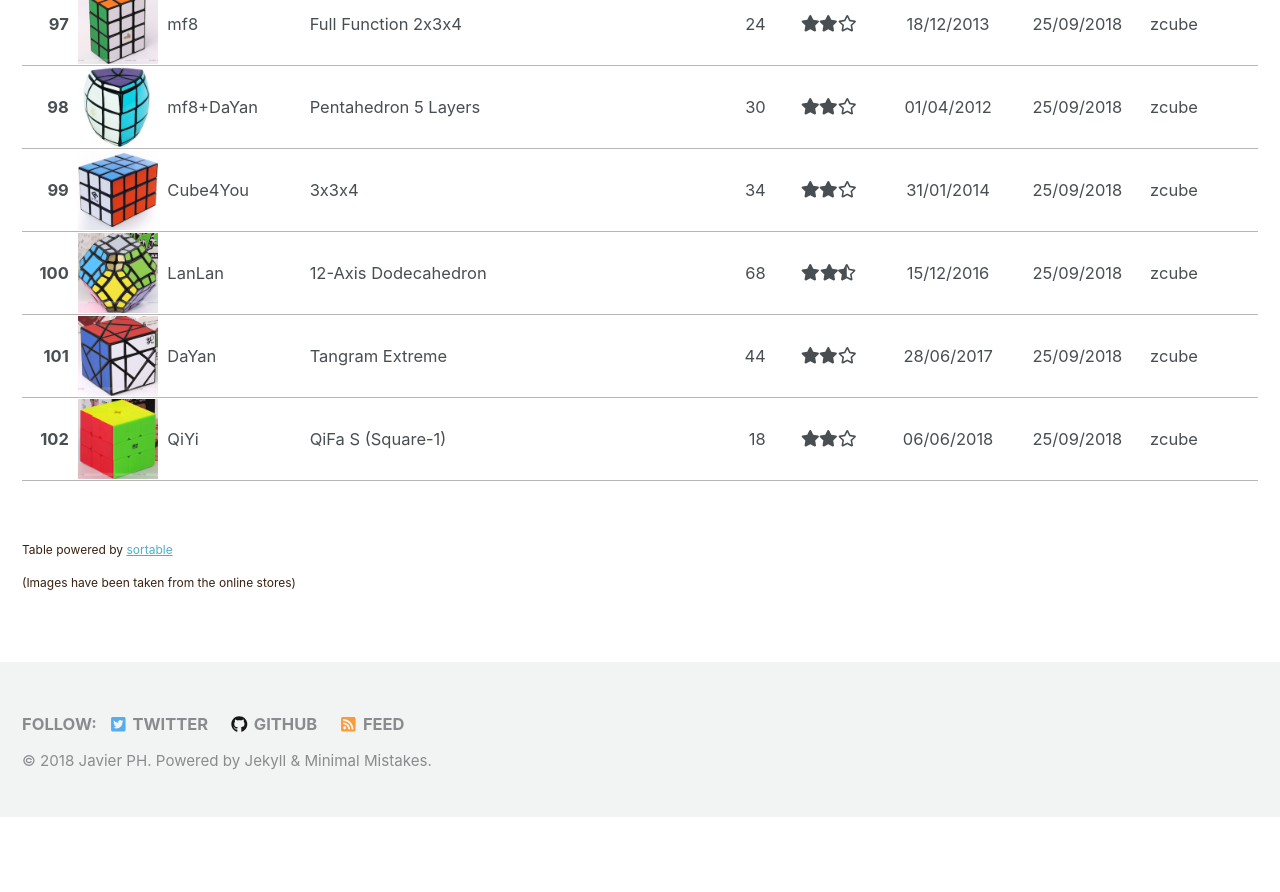
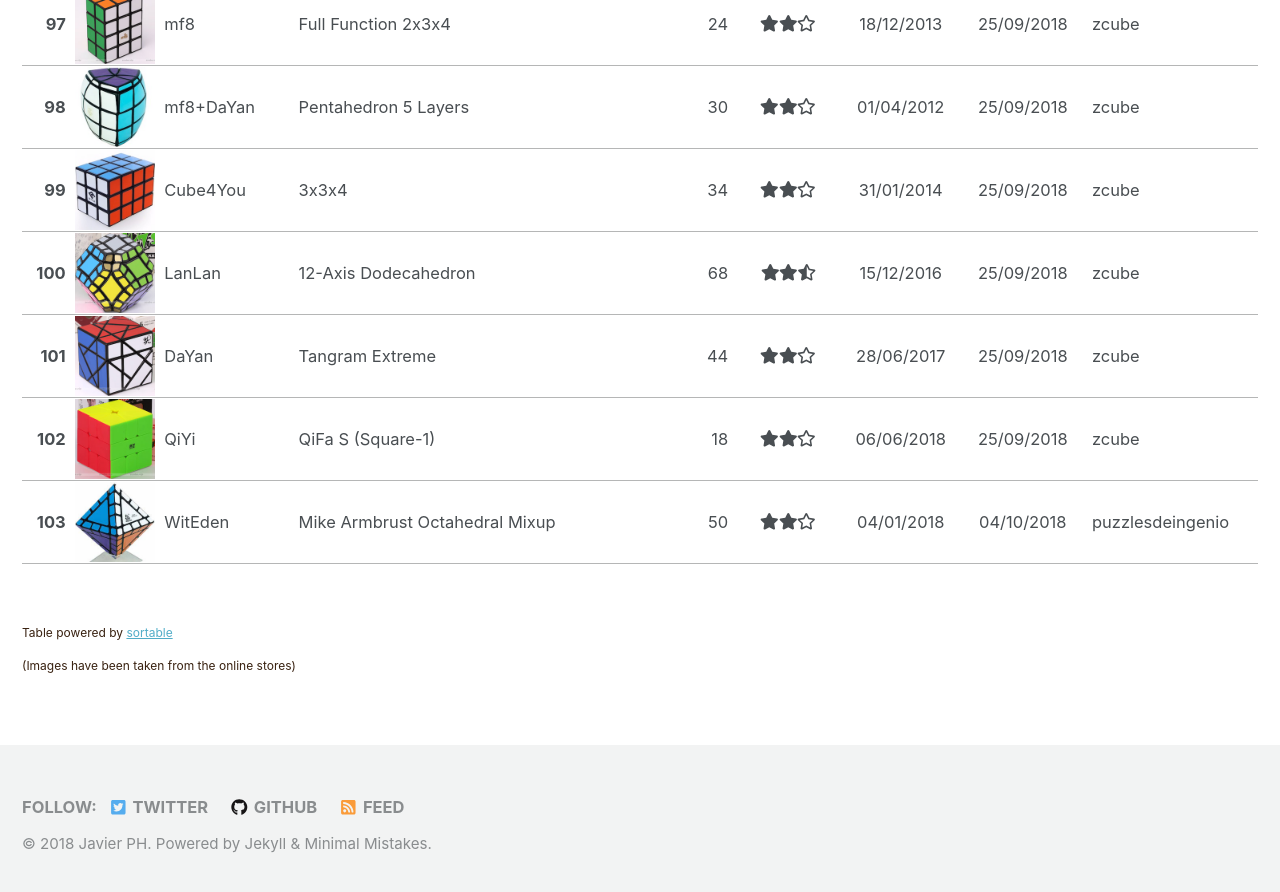
Before and after one commit to javierph/javierph.github.io, a Jekyll site: the page built from _pages/cubes.md, in a window 1280 px wide and 900 px high, scrolled down 8405 px. Shown: the top 892 px of the window. Built offline with Jekyll 4.4.1, drawn with Linux system fonts in a browser that asks for light colours; nearby versions of some CDN libraries; before the commit the page ends 9222 px from its top, so only the background shows below that.

Commit message:
cube list update

```diff
--- a/_includes/cubes/cubes.html
+++ b/_includes/cubes/cubes.html
@@ -1120,3 +1120,14 @@
 	<td data-value="20180925" style="text-align: center;">25/09/2018</td>
 	<td>zcube</td>
 </tr>
+<tr>
+	<td style="text-align: right;font-weight: bold;">103</td>
+	<td style="width: 82px;padding: 1px;"><img src="/assets/images/cubes/103_OctahedralMixup.jpg" ></td>
+	<td>WitEden</td>
+	<td>Mike Armbrust Octahedral Mixup</td>
+	<td style="text-align: right;">50</td>
+	<td data-value="2" style="text-align: center;"><i class="fas fa-star"></i><i class="fas fa-star"></i><i class="far fa-star"></i></td>
+	<td data-value="20180104" style="text-align: center;">04/01/2018</td>
+	<td data-value="20181004" style="text-align: center;">04/10/2018</td>
+	<td>puzzlesdeingenio</td>
+</tr>
```
Also changed, not shown: assets/images/cubes/103_OctahedralMixup.jpg (added).
